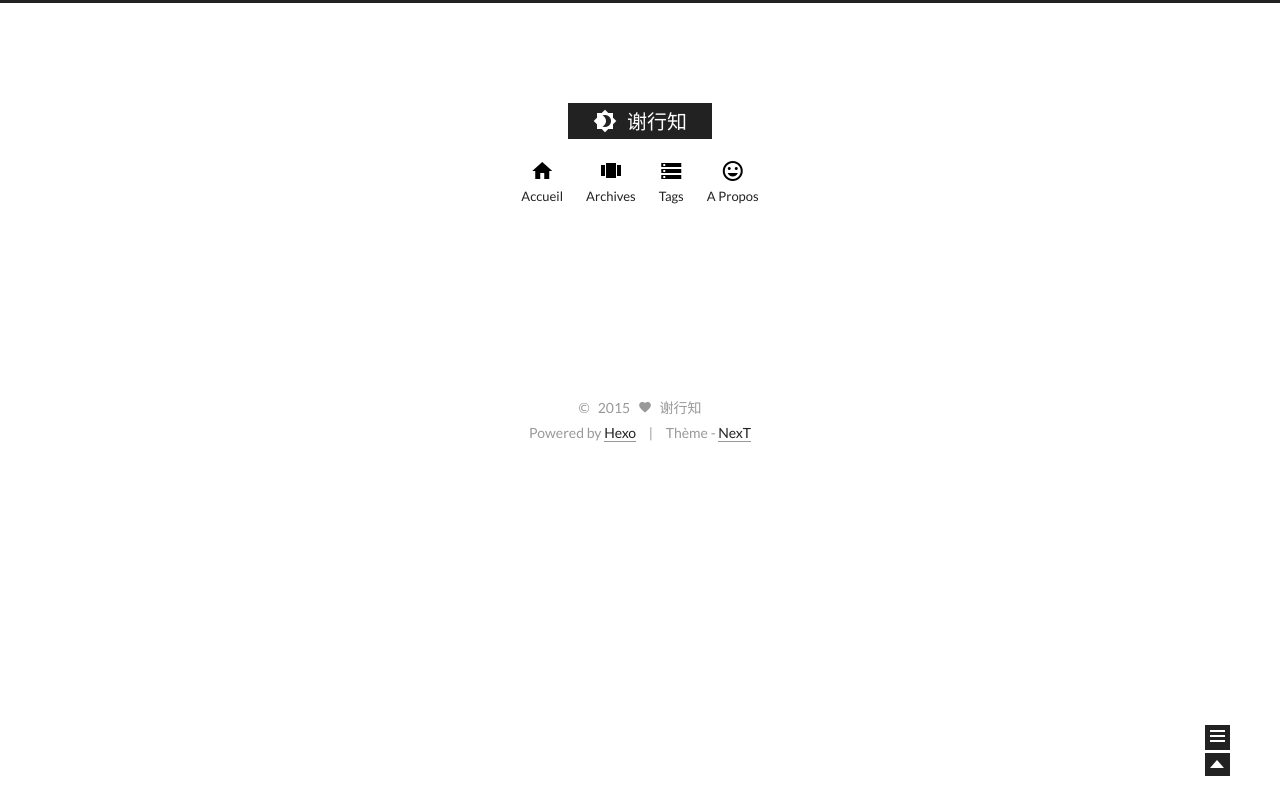
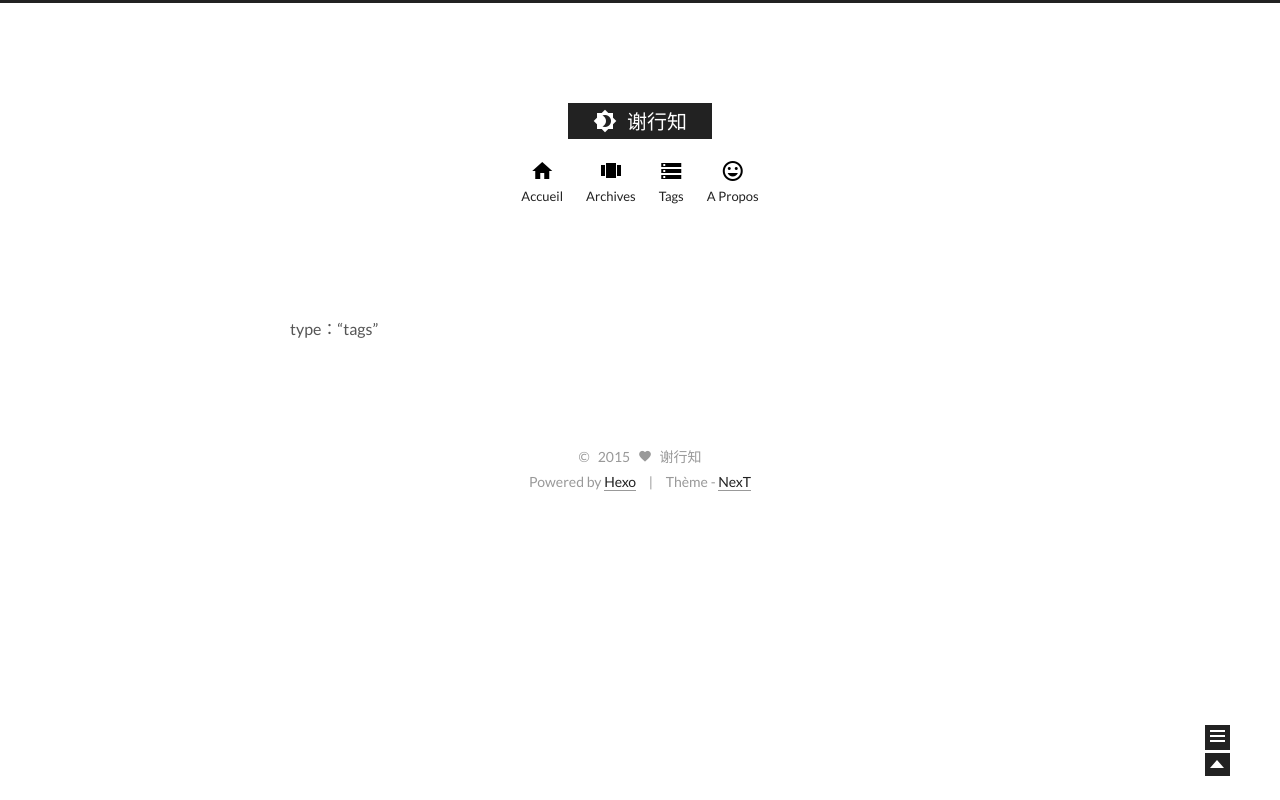
Before and after one commit to xiexingzhi/xiexingzhi.github.io, a plain HTML site: page tags/index.html in a window 1280 px wide. Drawn offline with Linux system fonts and the light colour scheme.

Commit message:
Site updated: 2015-03-23 12:38:48

```diff
--- a/tags/index.html
+++ b/tags/index.html
@@ -103,6 +103,7 @@
 
 
 
+    <p>type：“tags”</p>
 
 
 
```
